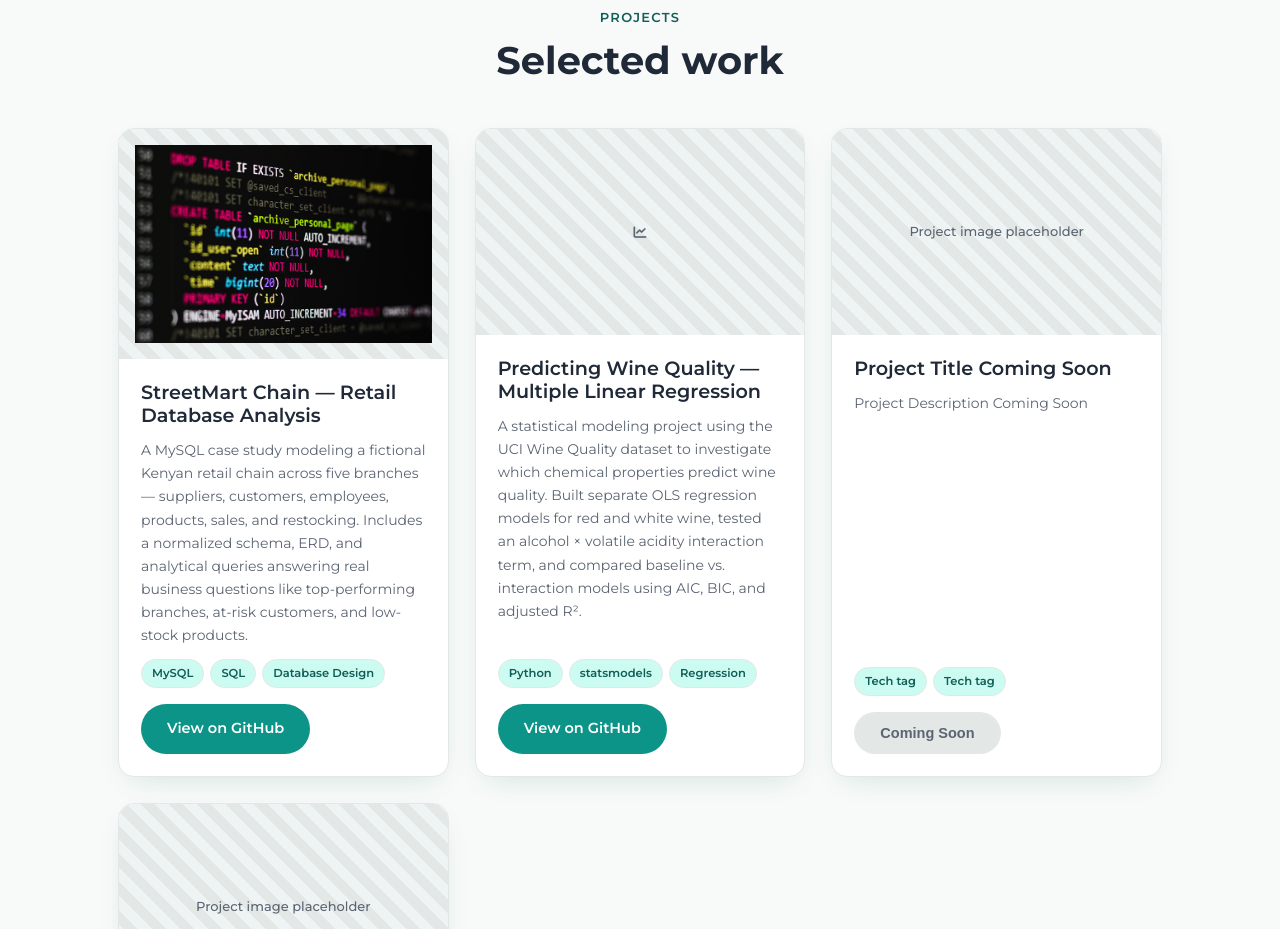
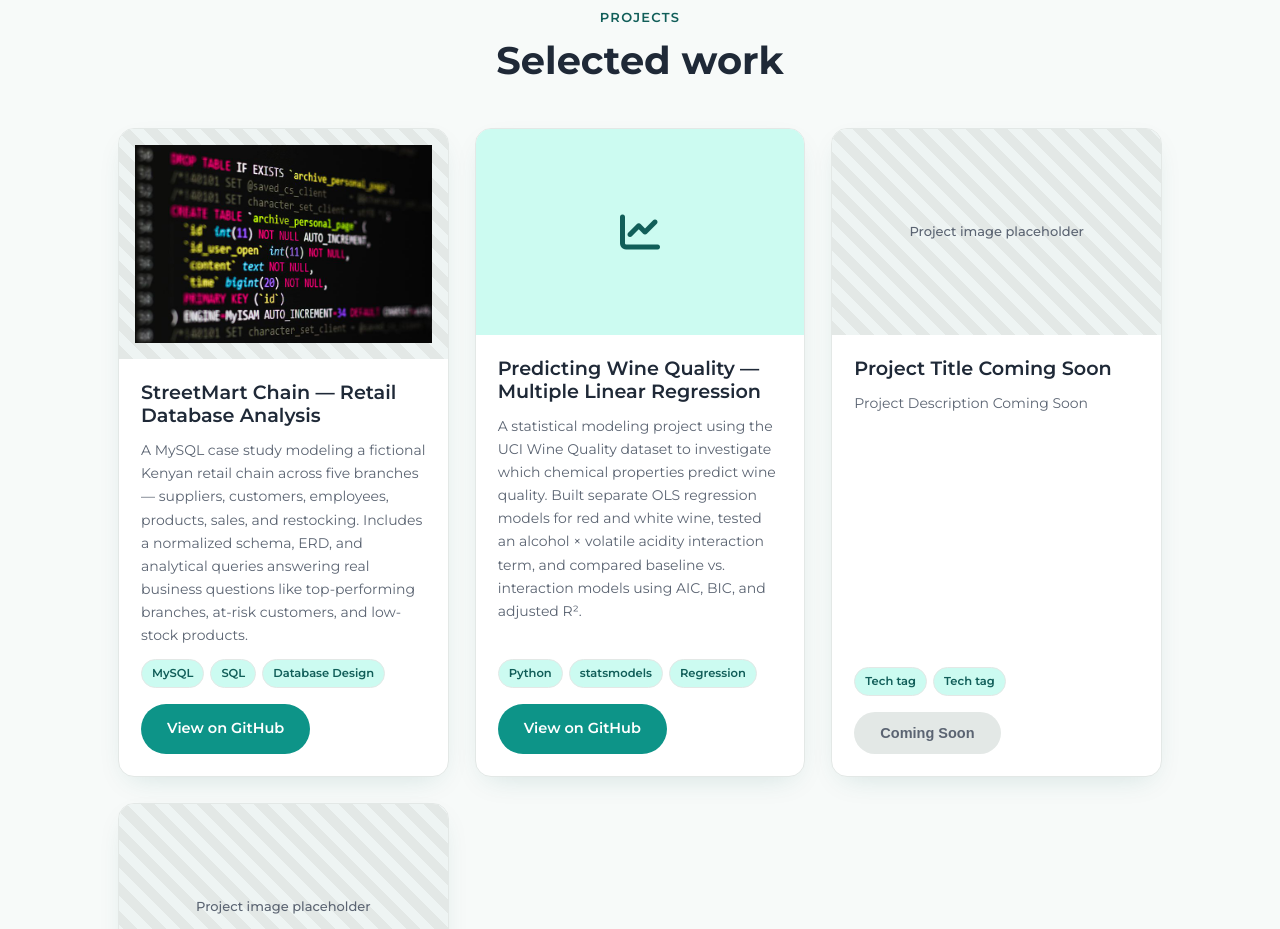
Before and after one commit to Vmbugua/Vmbugua.github.io, a plain HTML site: page index.html in a window 1280 px wide. Shown: the part 2460-3389 px from the top of the page. Drawn offline with Linux system fonts and the light colour scheme.

Commit message:
Update style.css

```diff
--- a/style.css
+++ b/style.css
@@ -385,6 +385,12 @@
   padding: 16px;
 }
 
+.project-thumb.placeholder {
+  background: var(--accent-light);
+  color: var(--accent-dark);
+  font-size: 40px;
+}
+
 .project-body {
   padding: 22px;
   display: flex;
```
